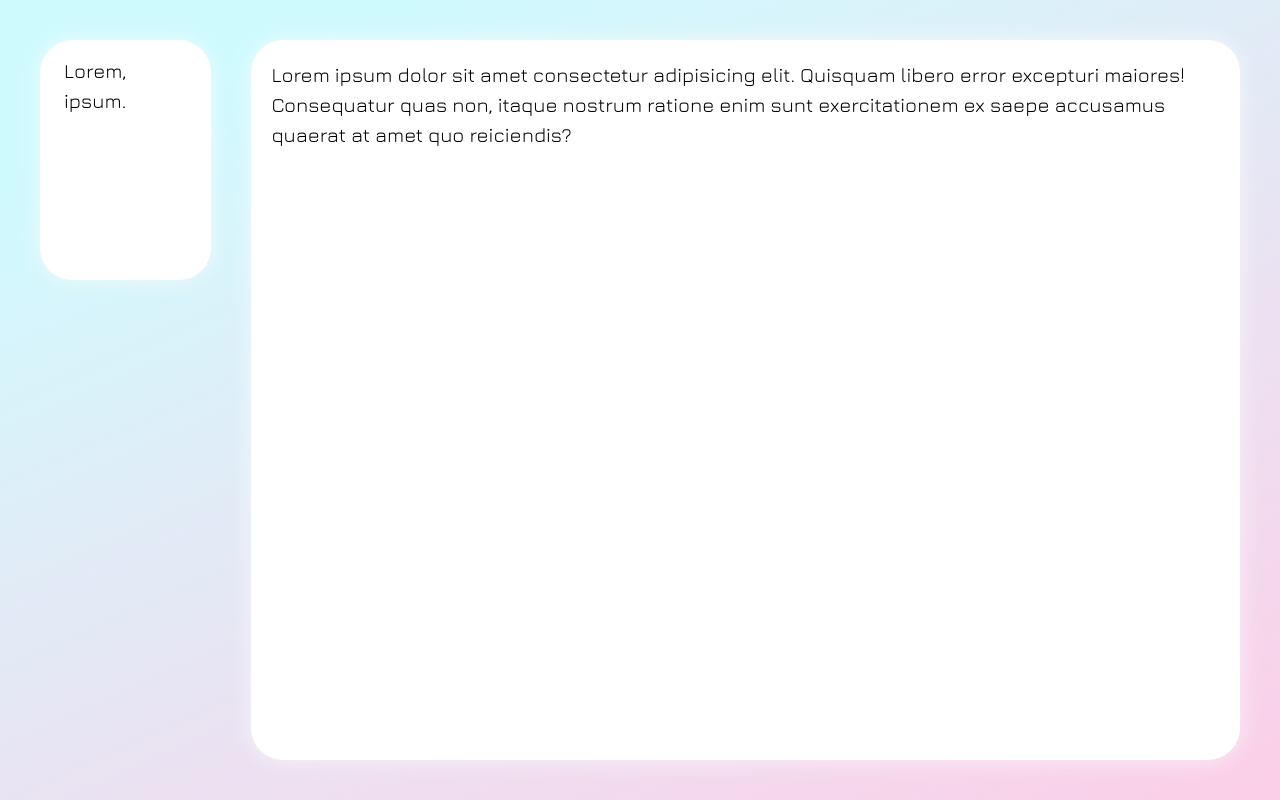
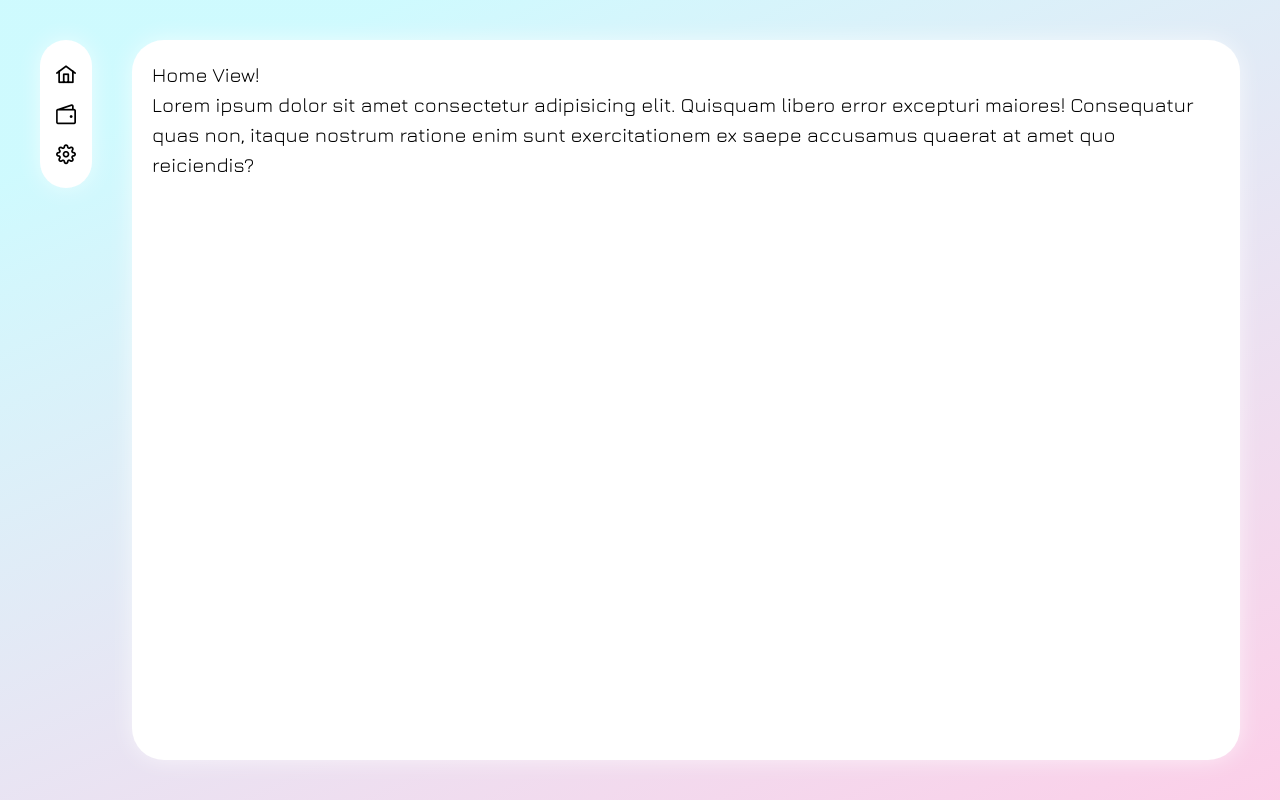
Before and after one commit to gldaniil/vue-money-planner, a Vue app: page / in a window 1280 px wide. Built offline with nearby package versions, Linux system fonts and the light colour scheme.

Commit message:
feat: add navigation

```diff
--- a/src/components/AppContent.vue
+++ b/src/components/AppContent.vue
@@ -1,11 +1,13 @@
+<script setup>
+import { useNavigationStore } from '@/stores/navigation';
+
+const store = useNavigationStore();
+</script>
+
 <template>
-  <main class="rounded-4xl p-5 bg-white shadow-(--app-shadow)">
+  <main class="rounded-4xl p-5 grow bg-white shadow-(--app-shadow)">
     <div class="h-full overflow-y-auto">
-      <span
-        >Lorem ipsum dolor sit amet consectetur adipisicing elit. Quisquam libero error excepturi
-        maiores! Consequatur quas non, itaque nostrum ratione enim sunt exercitationem ex saepe
-        accusamus quaerat at amet quo reiciendis?</span
-      >
+      <component v-if="store.activeView !== null" :is="store.items[store.activeView].component" />
     </div>
   </main>
 </template>
--- a/src/components/AppSidebar.vue
+++ b/src/components/AppSidebar.vue
@@ -1,9 +1,11 @@
-<script setup></script>
+<script setup>
+import TheNavigation from './TheNavigation.vue';
+</script>
 
 <template>
   <aside
-    class="max-w-1/7 w-full max-h-60 h-full rounded-4xl px-6 py-4 self-start bg-white shadow-(--app-shadow) overflow-auto"
+    class="rounded-4xl px-3 py-5 shrink-0 self-start bg-white shadow-(--app-shadow) overflow-y-auto overflow-x-hidden"
   >
-    Lorem, ipsum.
+    <TheNavigation />
   </aside>
 </template>
--- /dev/null
+++ b/src/components/NavigationItem.vue
@@ -0,0 +1,31 @@
+<script setup>
+import { useNavigationStore } from '@/stores/navigation';
+
+const props = defineProps({
+  item: {
+    type: Object,
+    required: true,
+  },
+  order: {
+    type: Number,
+  },
+});
+
+const store = useNavigationStore();
+
+const handleClick = () => {
+  store.updateActive(props.item.id);
+};
+</script>
+
+<template>
+  <li class="not-first:mt-3">
+    <a class="p-1 relative flex cursor-pointer" @click="handleClick">
+      <i
+        v-if="item.icon"
+        class="pi text-black hover:text-indigo-400 transition-colors duration-300 ease-out"
+        :class="item.icon"
+      />
+    </a>
+  </li>
+</template>
--- /dev/null
+++ b/src/components/TheNavigation.vue
@@ -0,0 +1,14 @@
+<script setup>
+import { useNavigationStore } from '@/stores/navigation';
+import NavigationItem from './NavigationItem.vue';
+
+const store = useNavigationStore();
+</script>
+
+<template>
+  <nav>
+    <ul>
+      <NavigationItem v-for="(item, idx) of store.items" :key="item.id" :item="item" :order="idx" />
+    </ul>
+  </nav>
+</template>
```
